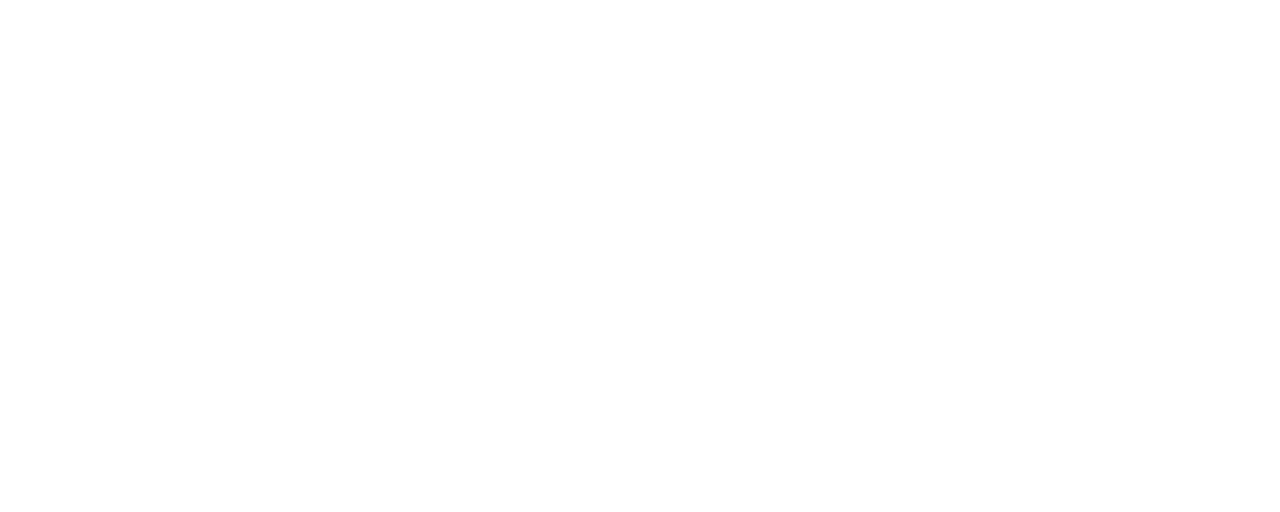
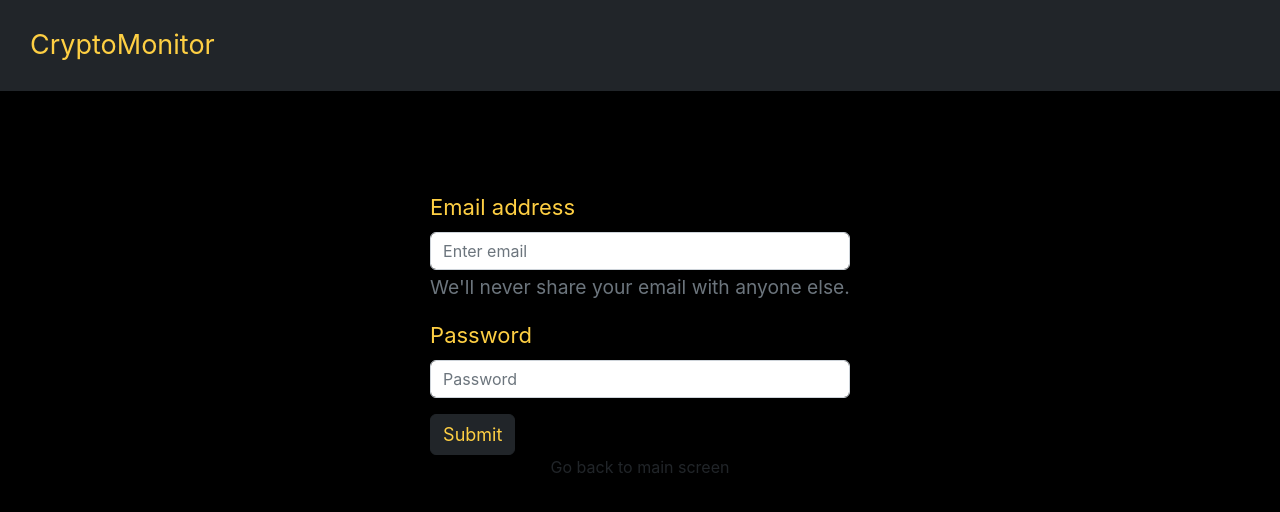
Before and after one commit to Melzr/CryptoMonitor, a React (Create React App) app in the folder frontend/: page /login in a window 1280 px wide. Before the commit this address had no page. Shown: the top 512 px of the page. Built offline with nearby package versions, Linux system fonts and the light colour scheme.

Commit message:
start login screen

```diff
--- /dev/null
+++ b/frontend/src/components/NavBar/styled.tsx
@@ -0,0 +1,7 @@
+import styled from 'styled-components';
+
+export const NavContainer = styled.div`
+    display: flex;
+    justify-content: space-around;
+    margin-left: 30px;
+`;
--- /dev/null
+++ b/frontend/src/containers/Login/index.tsx
@@ -0,0 +1,35 @@
+import { Container, NavLink } from "react-bootstrap";
+import Button from "react-bootstrap/Button";
+import Form from "react-bootstrap/Form";
+import Nav from "react-bootstrap/Nav";
+import Navbar from "react-bootstrap/Navbar";
+import { LoginContainer, MainContainer } from "./styled";
+
+export const Login = () => {
+  return (
+    <MainContainer>
+        <Navbar bg="dark" variant="dark">
+          <Navbar.Brand href="#home">CryptoMonitor</Navbar.Brand>
+       </Navbar>
+      <LoginContainer>
+        <Form className="login">
+          <Form.Group className="mb-3" controlId="formBasicEmail">
+            <Form.Label>Email address</Form.Label>
+            <Form.Control type="email" placeholder="Enter email" />
+            <Form.Text className="text-muted">
+              We'll never share your email with anyone else.
+            </Form.Text>
+          </Form.Group>
+          <Form.Group className="mb-3" controlId="formBasicPassword">
+            <Form.Label>Password</Form.Label>
+            <Form.Control type="password" placeholder="Password" />
+          </Form.Group>
+            <Button className="login-button" variant="dark" type="submit">
+            Submit
+          </Button>
+        </Form>
+        <NavLink className="back">Go back to main screen</NavLink>
+        </LoginContainer>
+    </MainContainer>
+  );
+};
--- /dev/null
+++ b/frontend/src/containers/Login/styled.tsx
@@ -0,0 +1,18 @@
+import styled from 'styled-components';
+
+export const MainContainer = styled.div`
+    height: 100%;
+    width: 100%;
+    display: flex;
+    flex-direction: column;
+`;
+
+export const LoginContainer = styled.div`
+    width: 100%;
+    height: 100%;
+    flex-direction: column;
+    display: flex;
+    align-items: center;
+    justify-content: center;
+    margin-top: 100px;
+`
--- a/frontend/src/containers/Register/index.tsx
+++ /dev/null
@@ -1,30 +0,0 @@
-import { Container, NavLink } from "react-bootstrap";
-import Button from "react-bootstrap/Button";
-import Form from "react-bootstrap/Form";
-
-export const Register = () => {
-  return (
-    <Container>
-      <Form>
-        <Form.Group className="mb-3" controlId="formBasicEmail">
-          <Form.Label>Email address</Form.Label>
-          <Form.Control type="email" placeholder="Enter email" />
-          <Form.Text className="text-muted">
-            We'll never share your email with anyone else.
-          </Form.Text>
-        </Form.Group>
-
-        <Form.Group className="mb-3" controlId="formBasicPassword">
-          <Form.Label>Password</Form.Label>
-          <Form.Control type="password" placeholder="Password" />
-        </Form.Group>
-        <Button variant="dark" type="submit">
-          Submit
-        </Button>
-      </Form>
-      <NavLink>Go back to main screen</NavLink>
-    </Container>
-  );
-};
-
-export default Register;
--- a/frontend/src/containers/Register/styled.tsx
+++ /dev/null
@@ -1 +0,0 @@
-export {}
--- /dev/null
+++ b/frontend/src/containers/Wallet/index.tsx
@@ -0,0 +1,6 @@
+import React from 'react';
+import { Container } from './styled';
+
+export const Wallet = () => {
+    return <Container>Wallet</Container>
+}
--- /dev/null
+++ b/frontend/src/containers/Wallet/styled.tsx
@@ -0,0 +1,7 @@
+import styled from 'styled-components';
+
+
+export const Container = styled.div`
+    padding: 20px;
+    border: 2px solid #fecf43;
+`;
--- a/frontend/src/index.css
+++ b/frontend/src/index.css
@@ -6,6 +6,7 @@ body {
     sans-serif;
   -webkit-font-smoothing: antialiased;
   -moz-osx-font-smoothing: grayscale;
+  background-color: black;
 }
 
 code {
@@ -13,6 +14,23 @@ code {
     monospace;
 }
 
+.navbar-dark {
+  padding: 20px;
+}
+
 .navbar-dark .navbar-brand {
   color: #fecf43;
+  font-size: 27px;
+  margin-left: 10px;
 }
+
+
+.login {
+  font-size: 22px;
+  color: #fecf43;
+}
+
+.login-button {
+  font-size: 18px;
+  color: #fecf43;
+}
--- a/frontend/src/index.tsx
+++ b/frontend/src/index.tsx
@@ -4,7 +4,7 @@ import "./index.css";
 import ReactDOM from "react-dom/client";
 import { BrowserRouter, Routes, Route } from "react-router-dom";
 import { MainScreen } from "./containers/MainScreen";
-import { Register } from "./containers/Register";
+import { Login } from "./containers/Login";
 
 const root = ReactDOM.createRoot(
   document.getElementById("root") as HTMLElement
@@ -12,7 +12,7 @@ const root = ReactDOM.createRoot(
 root.render(
   <BrowserRouter>
     <Routes>
-      <Route path="/register" element={<Register />} />
+      <Route path="/login" element={<Login />} />
       <Route path="/" element={<MainScreen />} />
     </Routes>
   </BrowserRouter>
```
Also changed, not shown: frontend/src/components/NavBar/index.tsx (added, +18 -0 lines), frontend/src/components/Button/styled.tsx (renamed from frontend/src/components/Button/styled.jsx).
